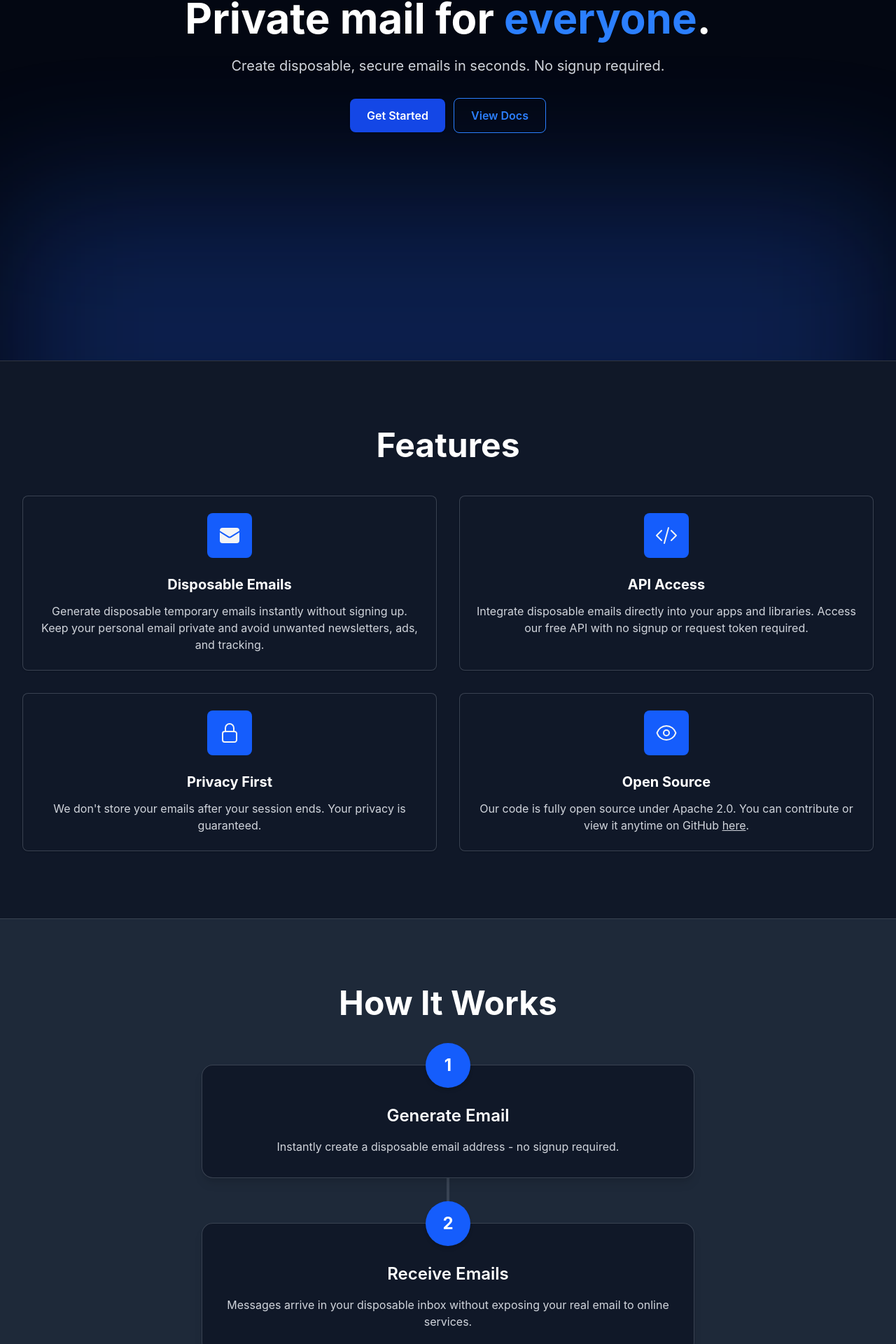
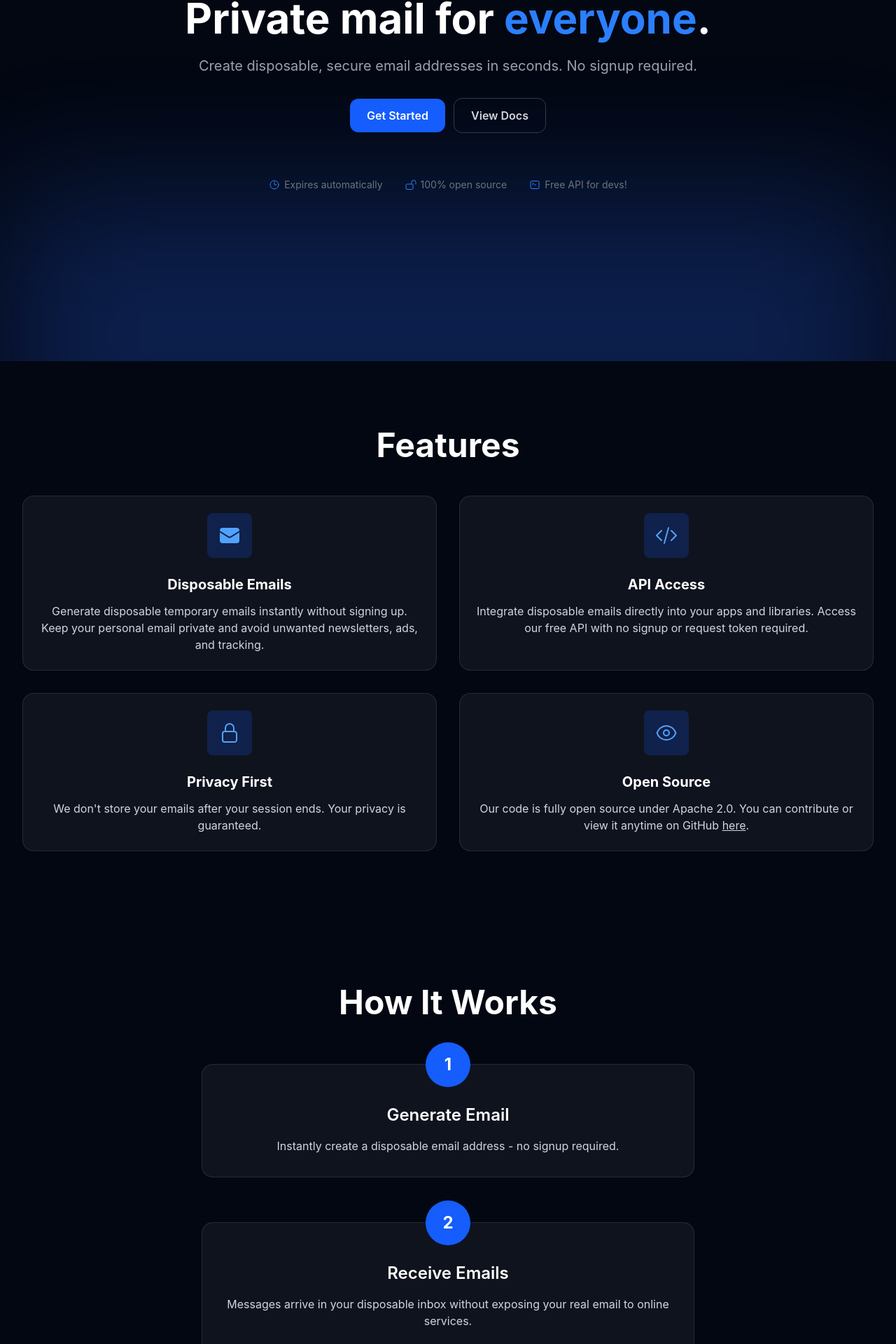
Before and after one commit to brianwalczak/echoMail, a React (Vite) app in the folder client/: page / in a window 1280 px wide. Shown: the part 284-2204 px from the top of the page at 70% size. Built offline with nearby package versions, Linux system fonts and the light colour scheme.

Commit message:
Major home page improvements, small 404 page fix

```diff
--- a/client/src/pages/Home.jsx
+++ b/client/src/pages/Home.jsx
@@ -33,22 +33,50 @@ export default function Home() {
 
     return (
         <>
-            <main className="flex items-center justify-start flex-col text-center px-4 min-h-screen glow glow-blue pt-70 border-b border-gray-400/30">
+            <main className="flex items-center justify-start flex-col text-center px-4 min-h-screen glow glow-blue pt-70">
                 <div className="animated animatedFadeInUp fadeInUp">
-                    <h1 className="text-5xl md:text-6xl font-bold mb-6 text-white">Private mail for <span className="text-blue-500">everyone</span>.</h1>
-                    <p className="text-lg md:text-xl text-gray-300 mb-8">Create disposable, secure emails in seconds. No signup required.</p>
+                    <h1 className="text-4xl md:text-6xl font-bold mb-6 text-white">Private mail for <span className="text-blue-500">everyone</span>.</h1>
+                    <p className="text-lg md:text-xl text-gray-400 mb-8">Create disposable, secure email addresses in seconds. No signup required.</p>
 
-                    <Link to="/mail" className="md:inline-block bg-blue-700 text-white font-semibold py-3 px-6 rounded-lg shadow hover:bg-blue-800 transition">Get Started</Link>
-                    <Link to="/api" className="md:inline-block bg-transparent text-blue-500 font-semibold py-3 px-6 rounded-lg shadow border border-blue-500 hover:bg-blue-700 hover:text-white transition ml-3">View Docs</Link>
+                    <div className="flex items-center justify-center gap-3 mb-16">
+                        <Link to="/mail" className="bg-blue-600 text-white font-semibold py-3 px-6 rounded-xl hover:bg-blue-700 transition">Get Started</Link>
+                        <Link to="/api" className="border border-white/20 text-gray-300 font-semibold py-3 px-6 rounded-xl hover:bg-white/10 transition">View Docs</Link>
+                    </div>
+
+                    <div className="flex items-center justify-center gap-8 mt-10 text-sm text-gray-500">
+                        <div className="flex items-center gap-1.5">
+                            <svg xmlns="http://www.w3.org/2000/svg" fill="none" viewBox="0 0 24 24" strokeWidth={1.5} stroke="currentColor" className="size-4 text-blue-500">
+                                <path strokeLinecap="round" strokeLinejoin="round" d="M12 6v6h4.5m4.5 0a9 9 0 1 1-18 0 9 9 0 0 1 18 0Z" />
+                            </svg>
+
+                            Expires automatically
+                        </div>
+
+                        <div className="flex items-center gap-1.5">
+                            <svg xmlns="http://www.w3.org/2000/svg" fill="none" viewBox="0 0 24 24" strokeWidth={1.5} stroke="currentColor" className="size-4 text-blue-500">
+                                <path strokeLinecap="round" strokeLinejoin="round" d="M13.5 10.5V6.75a4.5 4.5 0 1 1 9 0v3.75M3.75 21.75h10.5a2.25 2.25 0 0 0 2.25-2.25v-6.75a2.25 2.25 0 0 0-2.25-2.25H3.75a2.25 2.25 0 0 0-2.25 2.25v6.75a2.25 2.25 0 0 0 2.25 2.25Z" />
+                            </svg>
+
+                            100% open source
+                        </div>
+
+                        <div className="flex items-center gap-1.5">
+                            <svg xmlns="http://www.w3.org/2000/svg" fill="none" viewBox="0 0 24 24" strokeWidth={1.5} stroke="currentColor" className="size-4 text-blue-500">
+                                <path strokeLinecap="round" strokeLinejoin="round" d="m6.75 7.5 3 2.25-3 2.25m4.5 0h3m-9 8.25h13.5A2.25 2.25 0 0 0 21 18V6a2.25 2.25 0 0 0-2.25-2.25H5.25A2.25 2.25 0 0 0 3 6v12a2.25 2.25 0 0 0 2.25 2.25Z" />
+                            </svg>
+
+                            Free API for devs!
+                        </div>
+                    </div>
                 </div>
             </main>
 
-            <div id="features" className="flex flex-col items-center justify-center py-24 bg-gray-900 border-b border-gray-400/30 scroll-mt-[90px]">
+            <div id="features" className="flex flex-col items-center justify-center py-24 bg-gray-950 scroll-mt-[90px]">
                 <h1 className="text-5xl font-bold text-white mb-12">Features</h1>
 
                 <div className="grid grid-cols-1 md:grid-cols-2 gap-8 max-w-7xl w-full px-4 md:px-8">
-                    <div className="flex flex-col items-center text-center p-6 bg-gray-900 border border-gray-400/30 rounded-lg shadow">
-                        <div className="w-16 h-16 bg-blue-600 rounded-lg flex items-center justify-center mb-6">
+                    <div className="flex flex-col items-center text-center p-6 bg-white/5 border border-white/10 rounded-2xl">
+                        <div className="w-16 h-16 bg-blue-600/20 text-blue-400 rounded-lg flex items-center justify-center mb-6">
                             <svg xmlns="http://www.w3.org/2000/svg" viewBox="0 0 24 24" fill="currentColor" className="size-8">
                                 <path d="M1.5 8.67v8.58a3 3 0 0 0 3 3h15a3 3 0 0 0 3-3V8.67l-8.928 5.493a3 3 0 0 1-3.144 0L1.5 8.67Z" />
                                 <path d="M22.5 6.908V6.75a3 3 0 0 0-3-3h-15a3 3 0 0 0-3 3v.158l9.714 5.978a1.5 1.5 0 0 0 1.572 0L22.5 6.908Z" />
@@ -59,8 +87,8 @@ export default function Home() {
                         <p className="text-base text-gray-300">Generate disposable temporary emails instantly without signing up. Keep your personal email private and avoid unwanted newsletters, ads, and tracking.</p>
                     </div>
 
-                    <div className="flex flex-col items-center text-center p-6 bg-gray-900 border border-gray-400/30 rounded-lg shadow">
-                        <div className="w-16 h-16 bg-blue-600 rounded-lg flex items-center justify-center mb-6">
+                    <div className="flex flex-col items-center text-center p-6 bg-white/5 border border-white/10 rounded-2xl">
+                        <div className="w-16 h-16 bg-blue-600/20 text-blue-400 rounded-lg flex items-center justify-center mb-6">
                             <svg xmlns="http://www.w3.org/2000/svg" fill="none" viewBox="0 0 24 24" strokeWidth="1.5" stroke="currentColor" className="size-8">
                                 <path strokeLinecap="round" strokeLinejoin="round" d="M17.25 6.75 22.5 12l-5.25 5.25m-10.5 0L1.5 12l5.25-5.25m7.5-3-4.5 16.5" />
                             </svg>
@@ -70,8 +98,8 @@ export default function Home() {
                         <p className="text-base text-gray-300">Integrate disposable emails directly into your apps and libraries. Access our free API with no signup or request token required.</p>
                     </div>
 
-                    <div className="flex flex-col items-center text-center p-6 bg-gray-900 border border-gray-400/30 rounded-lg shadow">
-                        <div className="w-16 h-16 bg-blue-600 rounded-lg flex items-center justify-center mb-6">
+                    <div className="flex flex-col items-center text-center p-6 bg-white/5 border border-white/10 rounded-2xl">
+                        <div className="w-16 h-16 bg-blue-600/20 text-blue-400 rounded-lg flex items-center justify-center mb-6">
                             <svg xmlns="http://www.w3.org/2000/svg" fill="none" viewBox="0 0 24 24" strokeWidth="1.5" stroke="currentColor" className="size-8">
                                 <path strokeLinecap="round" strokeLinejoin="round" d="M16.5 10.5V6.75a4.5 4.5 0 1 0-9 0v3.75m-.75 11.25h10.5a2.25 2.25 0 0 0 2.25-2.25v-6.75a2.25 2.25 0 0 0-2.25-2.25H6.75a2.25 2.25 0 0 0-2.25 2.25v6.75a2.25 2.25 0 0 0 2.25 2.25Z" />
                             </svg>
@@ -81,8 +109,8 @@ export default function Home() {
                         <p className="text-base text-gray-300">We don't store your emails after your session ends. Your privacy is guaranteed.</p>
                     </div>
 
-                    <div className="flex flex-col items-center text-center p-6 bg-gray-900 border border-gray-400/30 rounded-lg shadow">
-                        <div className="w-16 h-16 bg-blue-600 rounded-lg flex items-center justify-center mb-6">
+                    <div className="flex flex-col items-center text-center p-6 bg-white/5 border border-white/10 rounded-2xl">
+                        <div className="w-16 h-16 bg-blue-600/20 text-blue-400 rounded-lg flex items-center justify-center mb-6">
                             <svg xmlns="http://www.w3.org/2000/svg" fill="none" viewBox="0 0 24 24" strokeWidth="1.5" stroke="currentColor" className="size-8">
                                 <path strokeLinecap="round" strokeLinejoin="round" d="M2.036 12.322a1.012 1.012 0 0 1 0-.639C3.423 7.51 7.36 4.5 12 4.5c4.638 0 8.573 3.007 9.963 7.178.07.207.07.431 0 .639C20.577 16.49 16.64 19.5 12 19.5c-4.638 0-8.573-3.007-9.963-7.178Z" />
                                 <path strokeLinecap="round" strokeLinejoin="round" d="M15 12a3 3 0 1 1-6 0 3 3 0 0 1 6 0Z" />
@@ -95,28 +123,26 @@ export default function Home() {
                 </div>
             </div>
 
-            <div id="how-it-works" className="flex flex-col items-center justify-center py-24 bg-gray-800 border-b border-gray-400/30 scroll-mt-[50px]">
+            <div id="how-it-works" className="flex flex-col items-center justify-center py-24 bg-gray-950 scroll-mt-[50px]">
                 <h1 className="text-5xl font-bold text-white mb-16">How It Works</h1>
 
                 <div className="relative flex flex-col items-center w-full max-w-3xl px-4 md:px-8">
-                    <div className="absolute top-0 bottom-0 left-1/2 w-1 bg-gray-600/60 -translate-x-1/2"></div>
-
-                    <div className="relative flex flex-col items-center text-center p-8 bg-gray-900 border border-gray-400/30 rounded-2xl shadow-lg mb-16 w-full">
-                        <div className="absolute -top-8 left-1/2 -translate-x-1/2 w-16 h-16 bg-blue-600 rounded-full flex items-center justify-center text-white font-bold text-2xl shadow-md">1</div>
+                    <div className="relative flex flex-col items-center text-center p-8 bg-white/5 border border-white/10 rounded-2xl mb-16 w-full">
+                        <div className="absolute -top-8 left-1/2 -translate-x-1/2 w-16 h-16 bg-blue-600 rounded-full flex items-center justify-center text-white font-bold text-2xl">1</div>
 
                         <h3 className="text-2xl font-semibold text-white mb-4 mt-6">Generate Email</h3>
                         <p className="text-base text-gray-300">Instantly create a disposable email address - no signup required.</p>
                     </div>
 
-                    <div className="relative flex flex-col items-center text-center p-8 bg-gray-900 border border-gray-400/30 rounded-2xl shadow-lg mb-16 w-full">
-                        <div className="absolute -top-8 left-1/2 -translate-x-1/2 w-16 h-16 bg-blue-600 rounded-full flex items-center justify-center text-white font-bold text-2xl shadow-md">2</div>
+                    <div className="relative flex flex-col items-center text-center p-8 bg-white/5 border border-white/10 rounded-2xl mb-16 w-full">
+                        <div className="absolute -top-8 left-1/2 -translate-x-1/2 w-16 h-16 bg-blue-600 rounded-full flex items-center justify-center text-white font-bold text-2xl">2</div>
 
                         <h3 className="text-2xl font-semibold text-white mb-4 mt-6">Receive Emails</h3>
                         <p className="text-base text-gray-300">Messages arrive in your disposable inbox without exposing your real email to online services.</p>
                     </div>
 
-                    <div className="relative flex flex-col items-center text-center p-8 bg-gray-900 border border-gray-400/30 rounded-2xl shadow-lg w-full">
-                        <div className="absolute -top-8 left-1/2 -translate-x-1/2 w-16 h-16 bg-blue-600 rounded-full flex items-center justify-center text-white font-bold text-2xl shadow-md">3</div>
+                    <div className="relative flex flex-col items-center text-center p-8 bg-white/5 border border-white/10 rounded-2xl w-full">
+                        <div className="absolute -top-8 left-1/2 -translate-x-1/2 w-16 h-16 bg-blue-600 rounded-full flex items-center justify-center text-white font-bold text-2xl">3</div>
 
                         <h3 className="text-2xl font-semibold text-white mb-4 mt-6">Stay Private</h3>
                         <p className="text-base text-gray-300">Keep your personal inbox safe and avoid spam, tracking, and unwanted newsletters.</p>
@@ -124,22 +150,22 @@ export default function Home() {
                 </div>
             </div>
 
-            <div id="faq" className="flex flex-col items-center justify-center py-24 bg-gray-900 border-b border-gray-400/30">
+            <div id="faq" className="flex flex-col items-center justify-center py-24 bg-gray-950">
                 <h1 className="text-5xl font-bold text-white mb-12">Frequently Asked Questions</h1>
 
                 <div className="w-full max-w-3xl px-4 md:px-8">
                     {faqs.map((faq, index) => (
                         <div key={index} className="mb-4">
-                            <button className="flex justify-between items-center w-full p-6 bg-gray-800 border border-gray-400/30 rounded-lg shadow hover:bg-gray-700 transition text-left" onClick={() => toggleFaq(index)}>
+                            <button className="flex justify-between items-center w-full p-6 bg-white/5 border border-white/10 rounded-2xl hover:bg-white/8 transition text-left" onClick={() => toggleFaq(index)}>
                                 <h3 className="text-xl font-semibold text-white">{faq.question}</h3>
 
-                                <svg xmlns="http://www.w3.org/2000/svg" fill="none" viewBox="0 0 24 24" strokeWidth="1.5" stroke="currentColor" className={`size-6 text-blue-500 transform transition-transform ${openFaq === index ? 'rotate-180' : ''}`}>
+                                <svg xmlns="http://www.w3.org/2000/svg" fill="none" viewBox="0 0 24 24" strokeWidth="2.5" stroke="currentColor" className={`size-6 text-blue-500 transform transition-transform ${openFaq === index ? 'rotate-180' : ''}`}>
                                     <path strokeLinecap="round" strokeLinejoin="round" d="M19.5 8.25l-7.5 7.5-7.5-7.5" />
                                 </svg>
                             </button>
 
                             {openFaq === index && (
-                                <div className="p-6 bg-gray-900 border border-gray-400/30 rounded-lg mt-2">
+                                <div className="p-6 bg-white/10 border border-white/10 rounded-2xl mt-2">
                                     <p className="text-base text-gray-300">{faq.answer}</p>
                                 </div>
                             )}
--- a/client/src/pages/NotFound.jsx
+++ b/client/src/pages/NotFound.jsx
@@ -2,14 +2,14 @@ import { Link } from "react-router-dom";
 
 export default function API() {
     return (
-        <main className="flex items-center justify-start flex-col text-center px-4 min-h-screen pt-70 border-b border-gray-400/30 glow glow-red">
+        <main className="flex items-center justify-start flex-col text-center px-4 min-h-screen pt-70 glow glow-red">
             <div className="animated animatedFadeInUp fadeInUp">
                 <h1 className="text-5xl md:text-6xl font-bold mb-6 text-white">404 | Not Found</h1>
                 <p className="text-lg md:text-xl text-gray-300 mb-8">
                     Whoops! The page you're looking for doesn't exist.
                 </p>
 
-                <Link to="/" className="md:inline-block bg-blue-700 text-white font-semibold py-3 px-6 rounded-lg shadow hover:bg-blue-800 transition">Back to Home</Link>
+                <Link to="/" className="md:inline-block bg-blue-600 text-white font-semibold py-3 px-6 rounded-xl shadow hover:bg-blue-700 transition">Back to Home</Link>
             </div>
         </main>
     );
```
